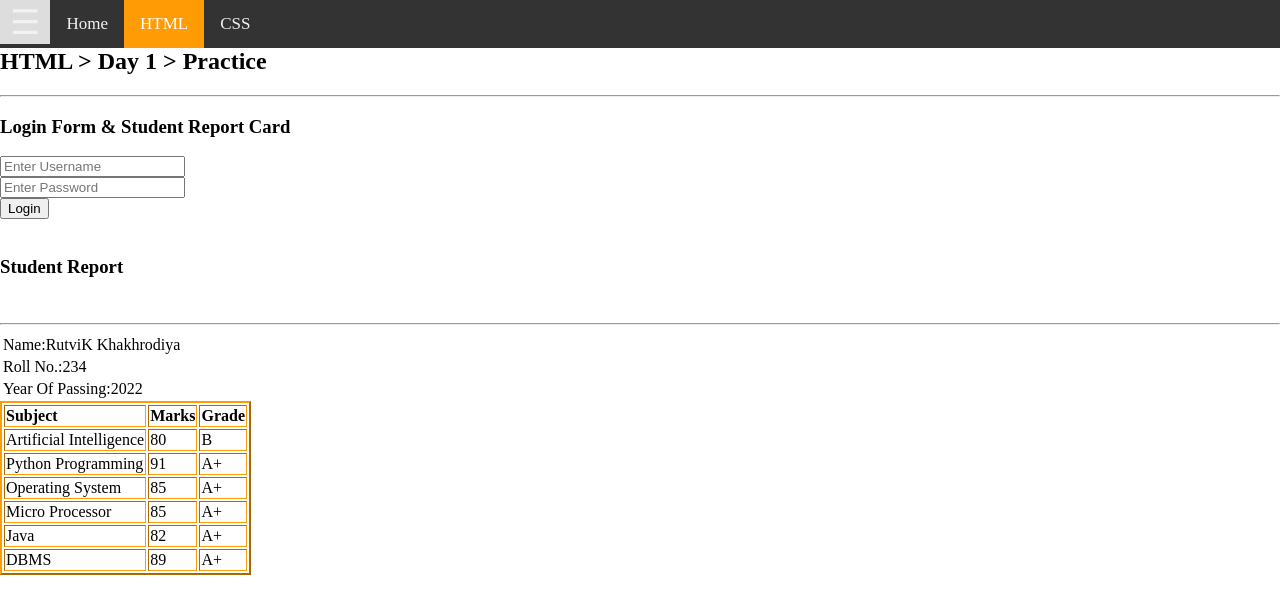
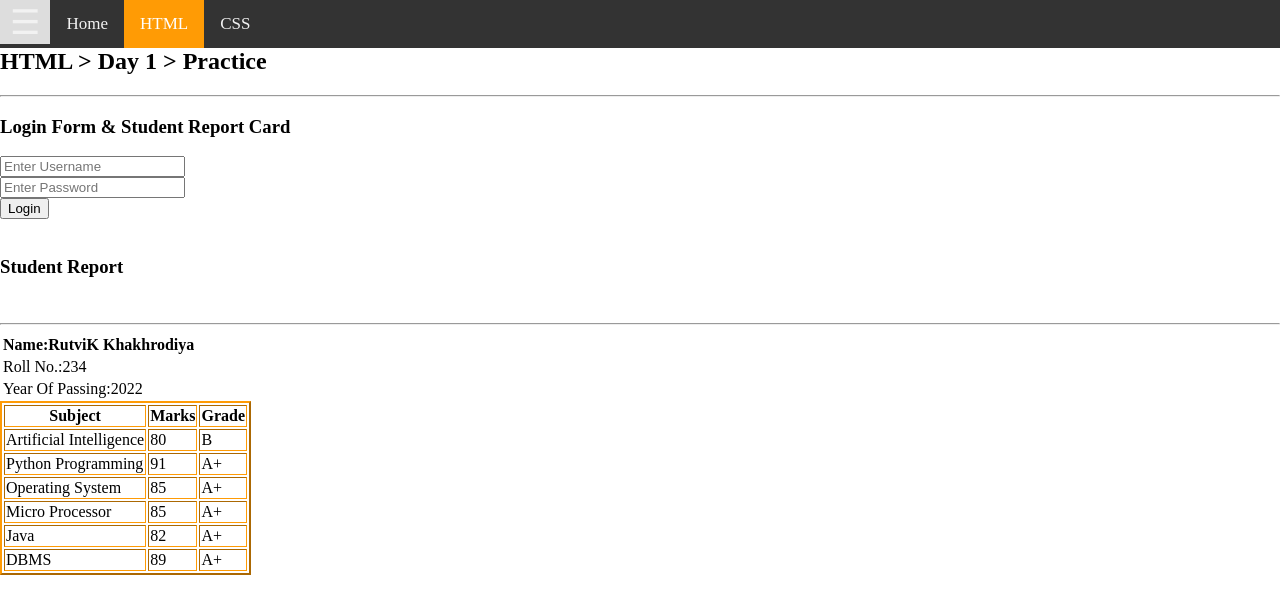
Before and after one commit to rutvik-233/sonarTest, a website built with Vite: page HTML/Day1/Practice/day1_practice.html in a window 1280 px wide. Built offline with nearby package versions, Linux system fonts and the light colour scheme.

Commit message:
day6 letest

```diff
--- a/HTML/Day1/Practice/day1_practice.html
+++ b/HTML/Day1/Practice/day1_practice.html
@@ -55,10 +55,10 @@
 <h3>Student Report</h3>
 <br>
 
-            <table role="none"  class="table">
+            <table   class="table">
 
     <tr>
-        <td>Name:RutviK Khakhrodiya</td>
+        <th>Name:RutviK Khakhrodiya</th>
 
     </tr>
 
@@ -77,7 +77,7 @@
       <caption></caption>
 
     <tr >
-      <td><strong>Subject</strong></td>
+      <th><strong>Subject</strong></th>
       <td><strong>Marks</strong></td>
       <td><strong>Grade</strong></td>
 
```
Also changed, not shown: HTML/Day1/Assignment/emp.html (+1 -1 lines).
